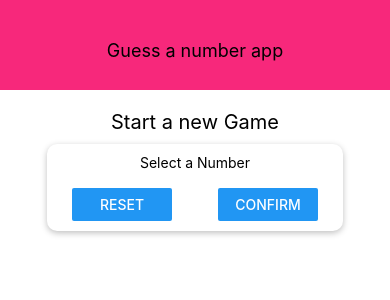
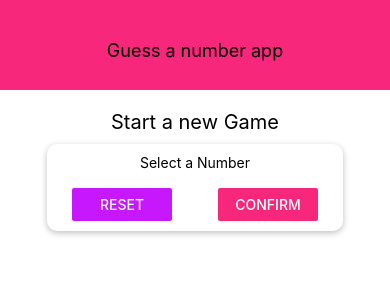
Before and after one commit to olivierHuvelle/react-native-guess-number, a React Native app: screen / in a window 390 px wide. Shown: the top 300 px of the page. Built offline with nearby package versions, Linux system fonts and the light colour scheme.

Commit message:
added a theme folder with colors file in it

```diff
--- a/components/UI/Header.js
+++ b/components/UI/Header.js
@@ -1,5 +1,6 @@
 import React from 'react';
 import {Text, View,  StyleSheet } from 'react-native';
+import colors from '../../theme/colors'
 
 const Header = props => {
     return (
@@ -14,7 +15,7 @@ const styles = StyleSheet.create({
         width : '100%',
         height : 90,
         paddingTop : 10,
-        backgroundColor : '#f7287b',
+        backgroundColor : colors.primary,
         alignItems : 'center',
         justifyContent : 'center'
     },
--- a/screens/StartGameScreen.js
+++ b/screens/StartGameScreen.js
@@ -2,6 +2,7 @@ import React from 'react'
 import {View, Text , TextInput, Button, StyleSheet} from 'react-native'
 
 import Card from '../components/UI/Card'
+import colors from '../theme/colors'
 
 const StartGameScreen = props => {
     return (
@@ -13,14 +14,13 @@ const StartGameScreen = props => {
                 <TextInput />
                 <View style={styles.buttonContainer}>
                     <View style={styles.buttonWrapper}>
-                        <Button title="reset" onPress={() => {}} />
+                        <Button title="reset" onPress={() => {}} color={colors.emphase} />
                     </View>
                     <View style={styles.buttonWrapper}>
-                        <Button title="confirm" onPress={() => {}} />
+                        <Button title="confirm" onPress={() => {}} color={colors.primary} />
                     </View>
                 </View>
             </Card>
-
         </View>
     )
 }
--- /dev/null
+++ b/theme/colors.js
@@ -0,0 +1,4 @@
+export default {
+    primary : '#f7287b',
+    emphase : '#c717fc',
+}
```
